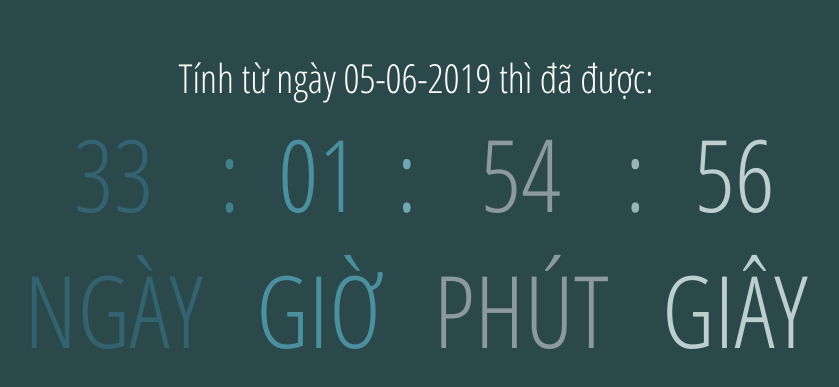
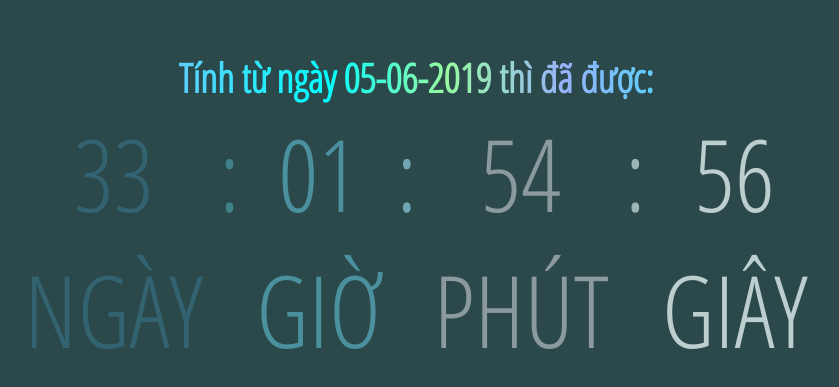
Before and after one commit to gpkbluesky/time, a React (Create React App) app: page / in a window 1280 px wide. Shown: the part 187-574 px from the top of the page, without its empty margins (224-1063 px from the left). Built offline with nearby package versions, Linux system fonts and the light colour scheme.

Commit message:
add animation for introducing

```diff
--- a/src/App.css
+++ b/src/App.css
@@ -40,8 +40,37 @@ p {
   align-items: center;
 }
 .introducing {
+  font-weight: bold;
   font-size: 40px;
   color: #fdfffa;
+  background: rgba(255, 253, 160, 1);
+  background: -webkit-linear-gradient( left, #00ffff 0%, #97fba0 25%, #97b1fb 50%, #00ffff 100%) repeat;
+  -webkit-background-clip: text;
+  -ms-background-clip: text;
+  -moz-background-clip: text;
+  background-clip: text;
+  -webkit-text-fill-color: transparent;
+  -ms-text-fill-color: transparent;
+  -moz-text-fill-color: transparent;
+  text-fill-color: transparent;
+  -webkit-animation: masked-animation 50s infinite linear;
+  animation: masked-animation 50s infinite linear;
+}
+@-webkit-keyframes masked-animation {
+  0% {
+    background-position: 0 0;
+  }
+  100% {
+    background-position: -8000px -3000px;
+  }
+}
+@keyframes masked-animation {
+  0% {
+    background-position: 0 0;
+  }
+  100% {
+    background-position: -8000px -3000px;
+  }
 }
 .clock {
   min-width: 800px;
--- a/src/App.js
+++ b/src/App.js
@@ -1,17 +1,31 @@
-import React, { useState, useEffect } from "react";
+import React, { Component } from "react";
 import Moment from "moment";
 import "./App.css";
 
-const App = () => {
-  const thatDay = "06/05/2019";
+class App extends Component {
+  constructor() {
+    super();
 
-  const [day, setDay] = useState("0");
-  const [hour, setHour] = useState("0");
-  const [minute, setMinute] = useState("0");
-  const [second, setSecond] = useState("0");
+    this.state = {
+      thatDay: "06/05/2019",
+      day: 0,
+      hour: 0,
+      minute: 0,
+      second: 0
+    }
+  }
 
-  useEffect(() => {
-    setInterval(() => {
+  componentWillMount() {
+    this.timeInterval = setInterval(() => this.setTime(), 1000);
+  }
+
+  componentWillUnmount() {
+    clearInterval(this.timeInterval);
+  }
+
+  setTime = () => {
+    let {thatDay} = this.state;
+
     let currentDate = new Date();
     let thatDate = new Date(thatDay);
     let intervals = (currentDate - thatDate) / 1000;
@@ -31,51 +45,54 @@ const App = () => {
     let second = Math.floor(intervals);
     second = second < 10 ? "0" + second : second;
 
-      setDay(day);
-      setHour(hour);
-      setMinute(minute);
-      setSecond(second);
-    }, 1000);
-  });
+    this.setState({
+      day,
+      hour,
+      minute,
+      second
+    })
+  }
 
+  render() {
     return (
       <div className="App">
       <div className="group">
         <div className="introducing">
           <p>
-            Tính từ ngày {Moment(thatDay).format("DD-MM-YYYY")} thì đã được:
+            Tính từ ngày {Moment(this.state.thatDay).format("DD-MM-YYYY")} thì đã được:
           </p>
         </div>
         <div className="clock">
           <div className="clock-element day">
-            <p className="number">{day}</p>
+            <p className="number">{this.state.day}</p>
             <p className="text">NGÀY</p>
           </div>
           <div className="clock-element dot dot1">
             <span>:</span>
           </div>
           <div className="clock-element hour">
-            <p className="number">{hour}</p>
+            <p className="number">{this.state.hour}</p>
             <p className="text">GIỜ</p>
           </div>
           <div className="clock-element dot dot2">
             <span>:</span>
           </div>
           <div className="clock-element minute">
-            <p className="number">{minute}</p>
+            <p className="number">{this.state.minute}</p>
             <p className="text">PHÚT</p>
           </div>
           <div className="clock-element dot dot3">
             <span>:</span>
           </div>
           <div className="clock-element second">
-            <p className="number">{second}</p>
+            <p className="number">{this.state.second}</p>
             <p className="text">GIÂY</p>
           </div>
         </div>
       </div>
     </div>
-  );
-};
+    )
+  }
+}
 
 export default App;
```
Lines whose indentation alone changed are shown as unchanged.
